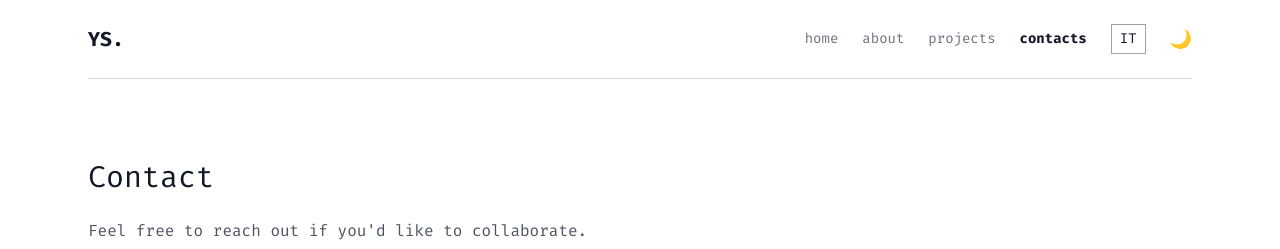
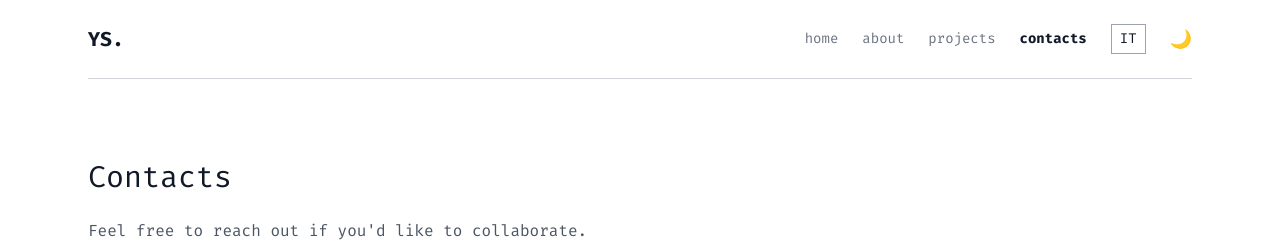
Before and after one commit to yuriisuprun/portfolio, a React (Create React App) app in the folder frontend/: page /contacts in a window 1280 px wide. Shown: the top 249 px of the page. Built offline with nearby package versions, Linux system fonts and the light colour scheme.

Commit message:
Update contacts

```diff
--- a/frontend/src/components/Contacts.js
+++ b/frontend/src/components/Contacts.js
@@ -2,7 +2,7 @@ export default function Contacts({ language }) {
 
     const text = {
         en: {
-            title: "Contact",
+            title: "Contacts",
             description: "Feel free to reach out if you'd like to collaborate."
         },
         it: {
```
